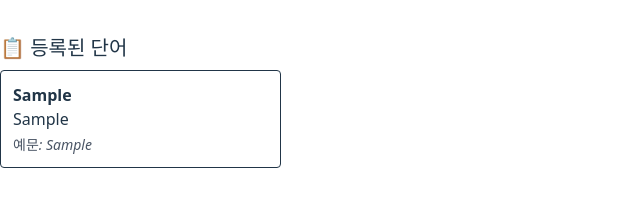
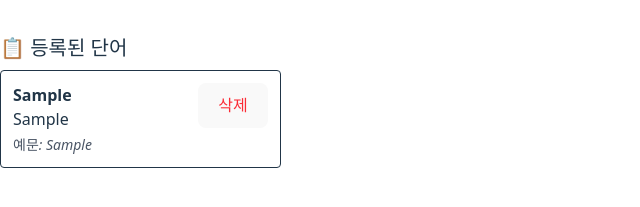
Before and after one commit to mandlake/vocab-app, a React (Vite) app: page / in a window 1280 px wide. Both pictures are taken after typing "Sample", "Sample", "Sample" into the empty fields and a click on the button "단어 추가". Shown: the part 497-704 px from the top of the page, without its empty margins (0-640 px from the left). Built offline with nearby package versions, Linux system fonts and the light colour scheme.

Commit message:
feat: 단어 삭제 기능 구현

```diff
--- a/src/App.tsx
+++ b/src/App.tsx
@@ -20,6 +20,13 @@ const App = () => {
     localStorage.setItem("vocab_words", JSON.stringify(updated));
   };
 
+  // 단어 삭제
+  const handleDeleteWord = (id: string) => {
+    const updated = words.filter((w) => w.id !== id);
+    setWords(updated);
+    localStorage.setItem("vocab_words", JSON.stringify(updated));
+  };
+
   return (
     <div className="max-w-md mx-auto mt-10">
       <h1 className="text-2xl font-bold text-center mb-6">📘 단어장</h1>
@@ -32,7 +39,10 @@ const App = () => {
         ) : (
           <ul className="space-y-2">
             {words.map((word) => (
-              <li key={word.id} className="border rounded p-3">
+              <li
+                key={word.id}
+                className="border rounded p-3 flex justify-between items-start">
+                <div>
                   <p className="font-bold">{word.term}</p>
                   <p>{word.meaning}</p>
                   {word.example && (
@@ -40,6 +50,12 @@ const App = () => {
                       예문: {word.example}
                     </p>
                   )}
+                </div>
+                <button
+                  onClick={() => handleDeleteWord(word.id)}
+                  className="text-red-500 hover:underline ml-4">
+                  삭제
+                </button>
               </li>
             ))}
           </ul>
```
Lines whose indentation alone changed are shown as unchanged.
